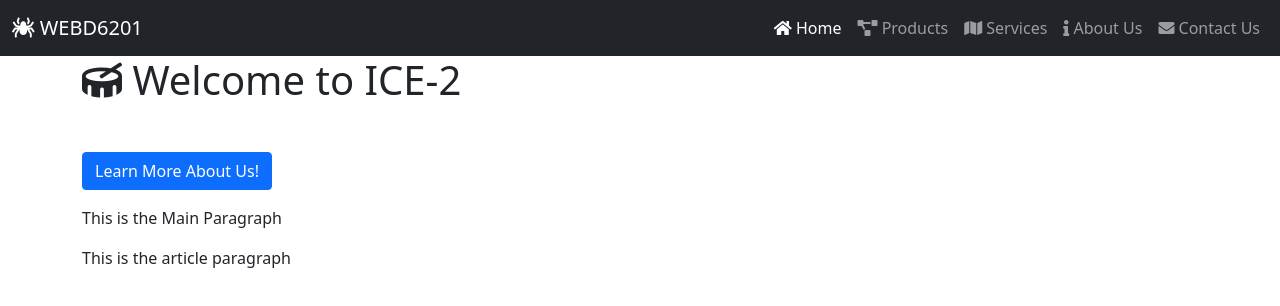
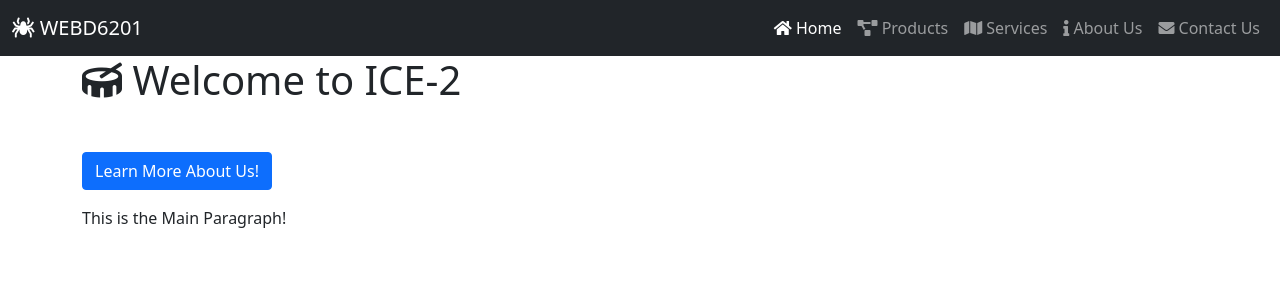
Before and after one commit to MitchellPeltenburg/mitchellpeltenburg.github.io, a website: page index.html in a window 1280 px wide. Drawn offline with nearby package versions, Linux system fonts and the light colour scheme.

Commit message:
Updated ICE-2

```diff
--- a/Scripts/app.js
+++ b/Scripts/app.js
@@ -11,6 +11,23 @@
             location.href = "about.html";
             console.log("About Us Button Clicked!");
         });
+
+        // Step 1 - get a reference to an entry point(s) (insertion / deletion)
+        let MainContent = document.getElementsByTagName("main")[0];
+        //let DocumentBody = document.body;
+
+        // Step 2 - Create a HTML Element in memory
+        let MainParagraph = document.createElement("p");
+
+        // Step 3 - Configure new Element
+        MainParagraph.setAttribute("id", "MainParagraph");
+        MainParagraph.setAttribute("class", "mt-3");
+        //let FirstString = "This is";
+        //let SecondString = `${FirstString} the Main Paragraph`;
+        MainParagraph.textContent = "This is the Main Paragraph!";
+
+        // Step 4 - perform insertion / deletion
+        MainContent.appendChild(MainParagraph);
     }
 
     function DisplayProductsPage()
@@ -33,29 +50,7 @@
         console.log("Contact Page");
     }
 
-
-    // Step 1 - get a reference to an entry point(s) (insertion / deletion)
-    let MainContent = document.getElementsByTagName("main")[0];
-    let DocumentBody = document.body;
-
-    // Step 2 - Create a HTML Element in memory
-    let MainParagraph = document.createElement("p");
-    let Article = document.createElement("article");
-    let ArticleParagraph = '<p id="ArticleParagraph" class="mt-3">This is the article paragraph</p>'
-
-    // Step 3 - Configure new Element
-    MainParagraph.setAttribute("id", "MainParagraph");
-    MainParagraph.setAttribute("class", "mt-3");
-    let FirstString = "This is";
-    let SecondString = `${FirstString} the Main Paragraph`;
-    MainParagraph.textContent = SecondString;
-    Article.setAttribute("class", "container");
-
-    // Step 4 - perform insertion / deletion
-    MainContent.appendChild(MainParagraph);
-    Article.innerHTML = ArticleParagraph;
-    DocumentBody.appendChild(Article);
-
+    //named function
     let Start = function()
     {
         console.log("App Started!");
--- a/index.html
+++ b/index.html
@@ -9,6 +9,7 @@
     <link rel="stylesheet" href="./node_modules/bootstrap/dist/css/bootstrap.min.css">
     <link rel="stylesheet" href="./node_modules/@fortawesome/fontawesome-free/css/all.min.css">
     <link rel="stylesheet" href="./Content/app.css">
+    <link rel="shortcut icon" href="#">
 </head>
 <body>
     <header>
```
